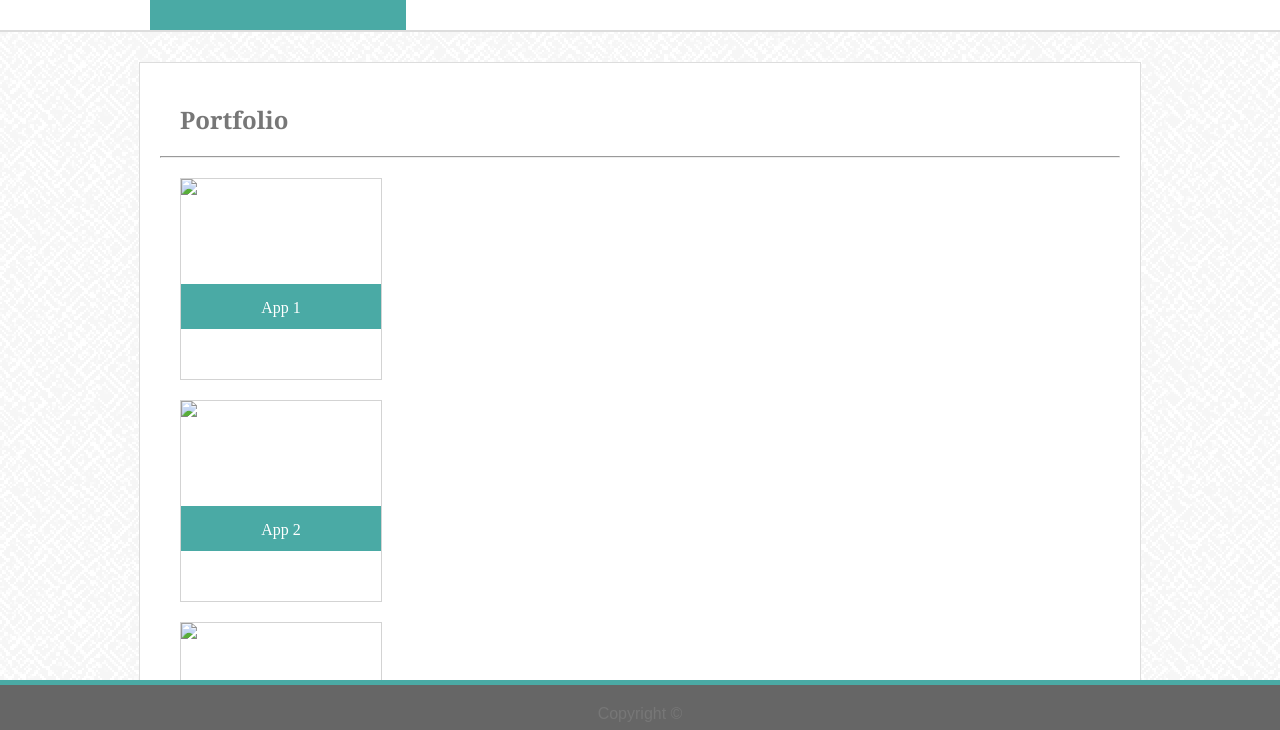
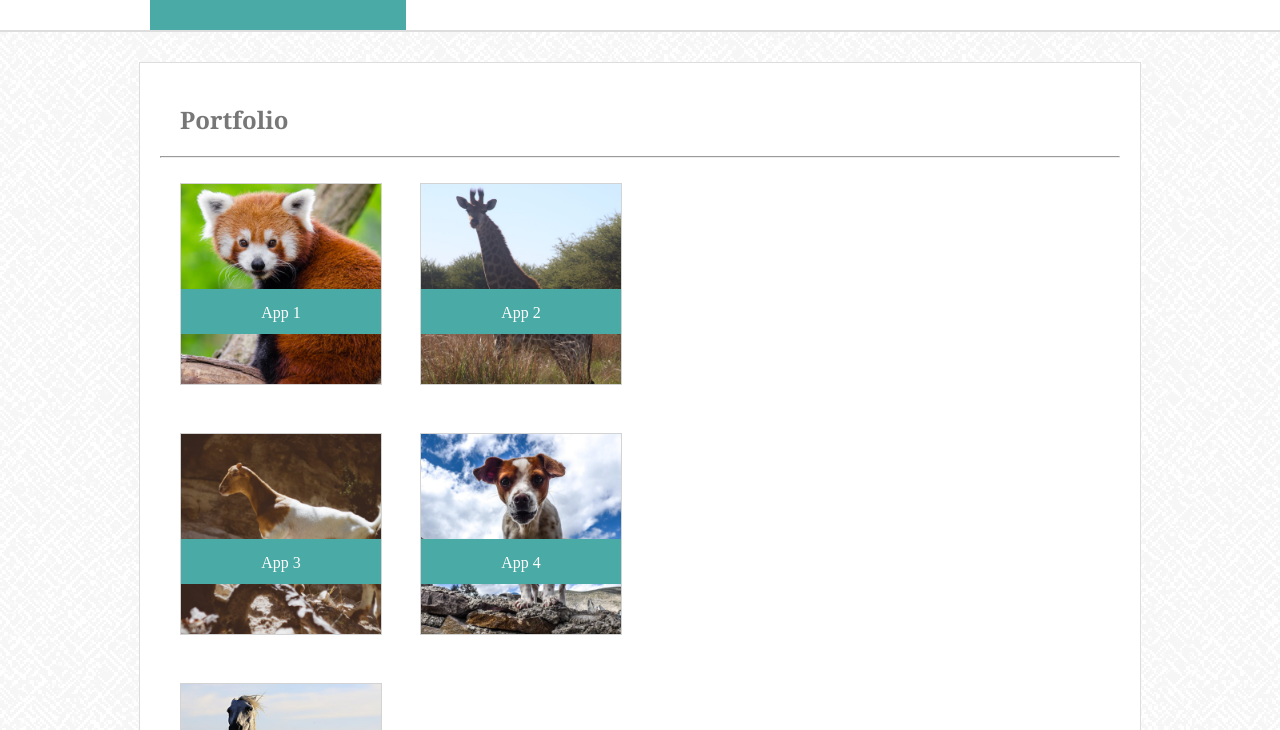
Before and after one commit to snowAK34/Basic-Portfolio, a plain HTML site: page portfolio.html in a window 1280 px wide. Shown: the part 70-800 px from the top of the page. Drawn offline with Linux system fonts and the light colour scheme.

Commit message:
updated html and css files to a basic completion

```diff
--- a/assets/css/style.css
+++ b/assets/css/style.css
@@ -17,7 +17,7 @@ body {
     display: block;
 }
 
-footer, .page-wrap:after {
+.page-wrap:after {
     height: 25px;
 }
 
@@ -67,7 +67,7 @@ nav {
     width: 960px;
     background-color: #ffffff;
     border: solid thin #dddddd;
-    margin: 30px auto;
+    margin: 30px auto 50px auto;
     padding: 20px;
     position: relative;
 }
@@ -95,7 +95,12 @@ p {
 
 /* Content Elements only on portfolio */
 
+#portcon {
+    height: 840px;
+}
+
 .portpic {
+    overflow: auto;
     position: relative;
     height: 200px;
     width: 200px;
@@ -115,29 +120,40 @@ p {
 }
 
 #pic1{
-
+    position: absolute;
+    top: 100px;
+    left: 20px;
 }
 
 #pic2 {
-
+    position: absolute;
+    top: 100px;
+    left: 260px;
 }
 
 #pic3 {
-
+    position: absolute;
+    top: 350px;
+    left: 20px;
 }
 
 #pic4 {
-
+    position: absolute;
+    top: 350px;
+    left: 260px;
 }
 
 #pic5 {
-
+    position: absolute;
+    top: 600px;
+    left: 20px;
 }
 
 /* Content Elements only on contact */
 
 form {
     padding: 10px;
+    color: #777777;
 }
 
 #button {
@@ -159,8 +175,6 @@ footer {
     padding-bottom: 0;
     padding-top: 20px;
     border-top: solid 5px #4aaaa5;
-    position: fixed;
-    bottom: 0;
-    left: 0;
+    height: 25px;
     width: 100%;
 }
--- a/portfolio.html
+++ b/portfolio.html
@@ -10,7 +10,7 @@
 </head>
 
 <body>
-
+    <div class="page-wrap">
     <div class="top">
         <header>
             <h1>Stacy Nowak</h1>
@@ -25,29 +25,30 @@
         </nav>
     </div>
 
-    <div class="content">
+    <div class="content" id="portcon">
         <h2>Portfolio</h2>
         <hr>
         <div id="pic1"  class="portpic">
-            <img src="#">
+            <img src="assets/images/redpanda.jpeg" height="200px" width="200px">
             <div class="label">App 1</div>
         </div>
         <div  id="pic2"  class="portpic">
-            <img src="#">
+            <img src="assets/images/giraffe.jpeg" height="200px" width="200px">
             <div class="label">App 2</div>
         </div>
         <div id="pic3" class="portpic">
-            <img src="#">
+            <img src="assets/images/goat.jpeg" height="200px" width="200px">
             <div class="label">App 3</div>
         </div>
         <div id="pic4" class="portpic">
-            <img src="#">
+            <img src="assets/images/dog.jpeg" height="200px" width="200px">
             <div class="label">App 4</div>
         </div>
         <div id="pic5" class="portpic">
-            <img src="#">
+            <img src="assets/images/horse.jpeg" height="200px" width="200px">
             <div class="label">App 5</div>
         </div>
+    </div>
     </div>
 
     <footer>
```
Also changed, not shown: contact.html (+2 -1 lines), index.html (+2 -2 lines), assets/images/dog.jpeg (added), assets/images/giraffe.jpeg (added), assets/images/goat.jpeg (added), assets/images/horse.jpeg (added), assets/images/redpanda.jpeg (added), assets/images/stacy.jpeg (added), 5 other files.
